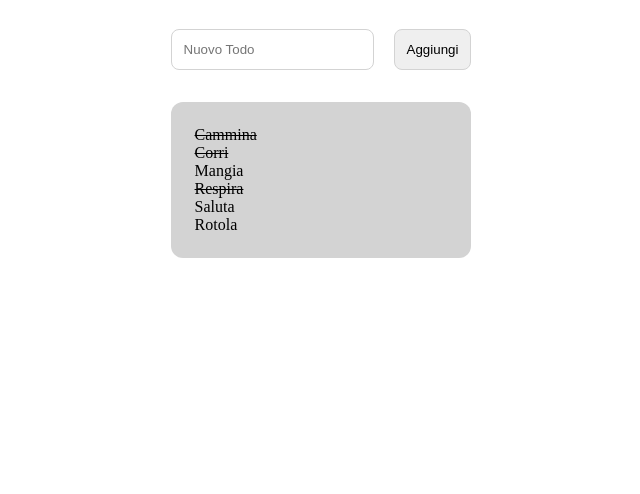
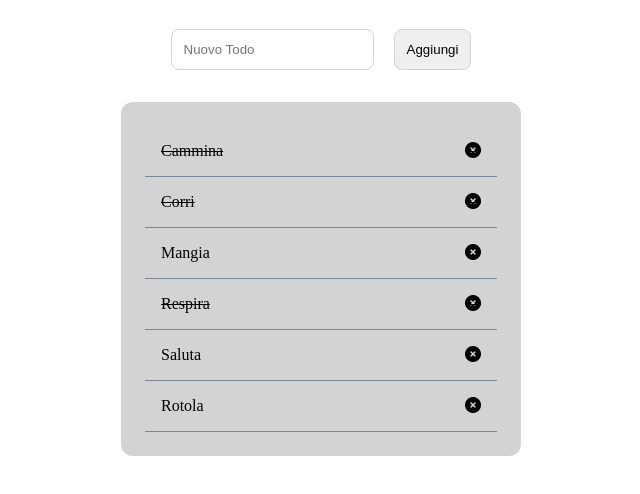
Before and after one commit to AlessandroSaba1991/vue-todolist, a plain HTML site: page index.html in a window 1280 px wide. Shown: the part 106-600 px from the top of the page, without its empty margins (319-959 px from the left). Drawn offline with nearby package versions, Linux system fonts and the light colour scheme.

Commit message:
add milestone 2

```diff
--- a/assets/css/style.css
+++ b/assets/css/style.css
@@ -12,12 +12,17 @@ ul{
   list-style: none;
 }
 
+ul>li{
+  display: flex;
+  justify-content: space-between;
+  padding: 1rem;
+  border-bottom: 1px solid lightslategray;
+}
+
 .container{
   margin: 2rem auto;
-  width: 60%;
-  display: flex;
-  flex-direction: column;
-  align-items: center;
+  width: 400px;
+  text-align: center;
 }
 
 .text_style{
--- a/assets/js/app.js
+++ b/assets/js/app.js
@@ -39,5 +39,9 @@ const app = new Vue({
             },
         ]
     },
-    methods: {}
+    methods: {
+        delete_todo(index){
+            this.todos.splice(index,1)
+        }
+    }
 });
--- a/index.html
+++ b/index.html
@@ -29,8 +29,8 @@
                 </div>
                 <div class="list_todo">
                     <ul>
-                        <li v-for="todo in todos" :class="todo.done === true ? 'text_style' : ''">
-                            {{todo.text}}
+                        <li v-for="(todo, index) in todos" :class="todo.done === true ? 'text_style' : ''">
+                            {{todo.text}} <i @click="delete_todo(index)" class="fa-solid fa-times-circle"></i>
                         </li>
                     </ul>
                 </div>
```
